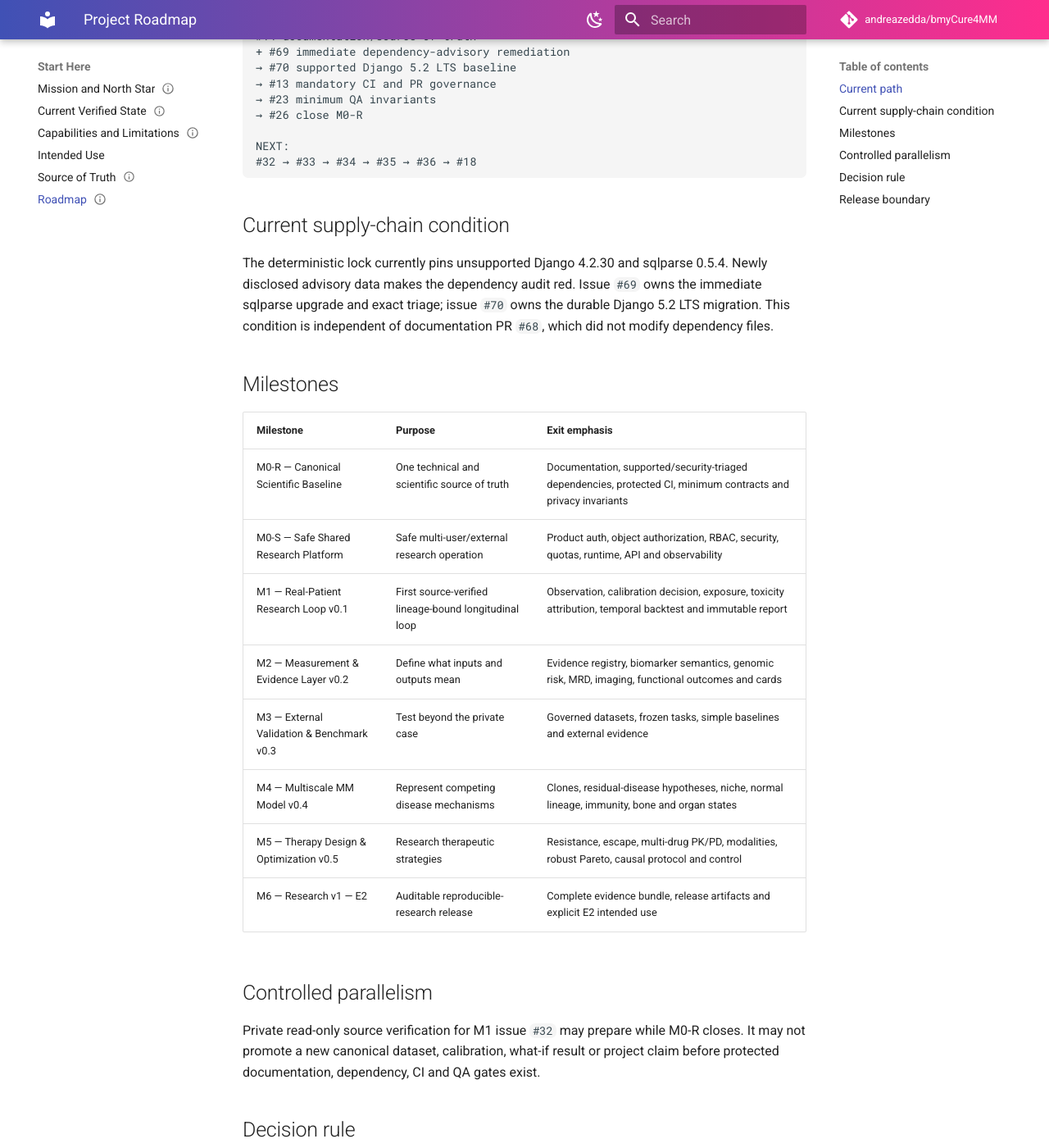
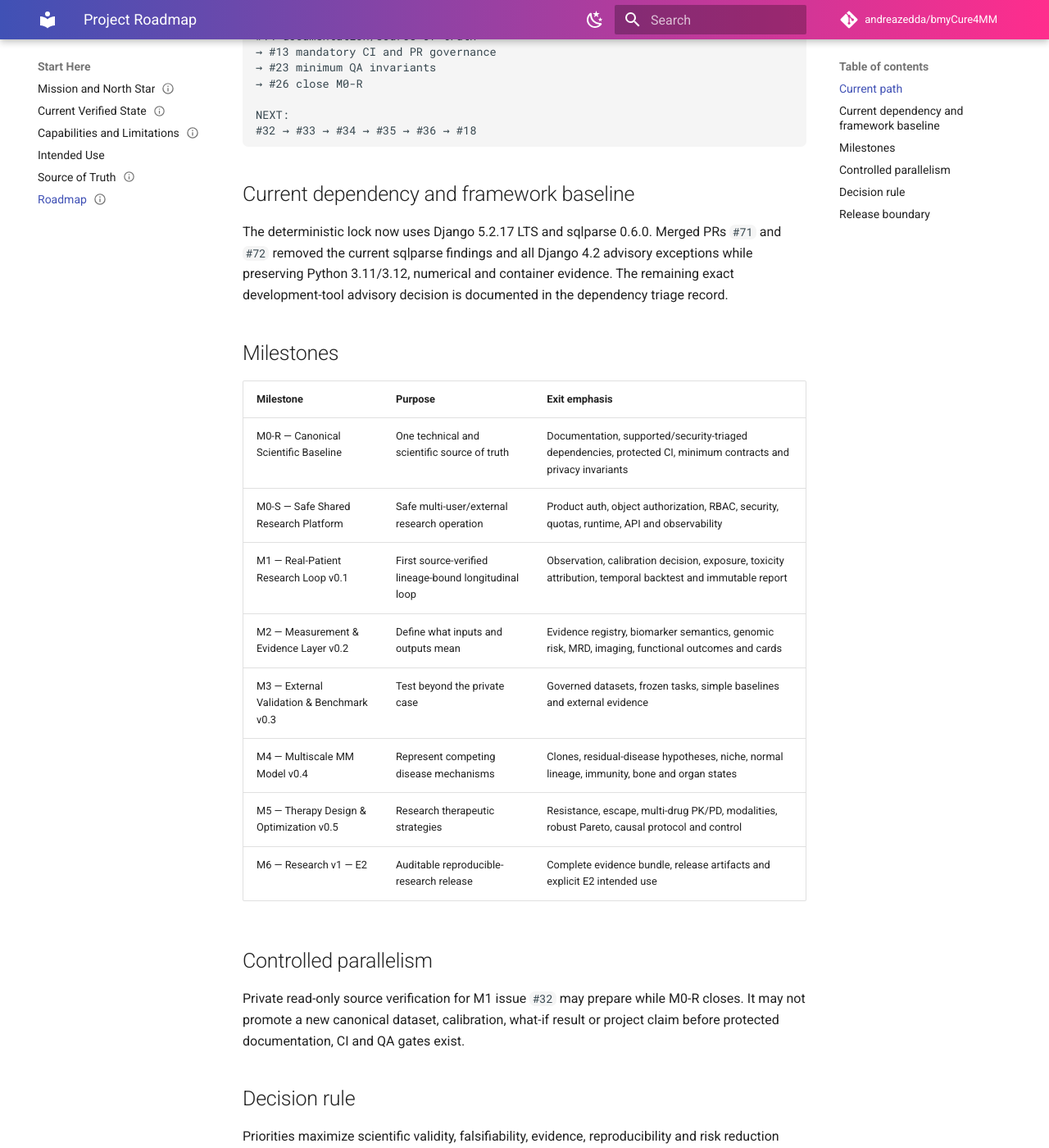
Before and after one commit to andreazedda/bmyCure4MM, an MkDocs documentation site: the page built from docs/product/ROADMAP.md, in a window 1280 px wide and 1400 px high, scrolled down 421 px. Shown: the whole window at 82% size. Built offline with MkDocs 1.6.1 and Material for MkDocs 9.7.7, drawn with Linux system fonts in a browser that asks for light colours; comment, search, counter and statistics services are not loaded; some of the changed text lies outside the part shown.

Commit message:
docs: align roadmap after dependency and Django migrations

````diff
--- a/docs/product/ROADMAP.md
+++ b/docs/product/ROADMAP.md
@@ -16,12 +16,10 @@ GitHub issues and milestones are the execution control plane. This page explains
 
 ```text
 COMPLETED:
-#11 → #12 → #15 → #19
+#11 → #12 → #15 → #19 → #69 → #70
 
 CURRENT:
 #14 documentation/source of truth
-+ #69 immediate dependency-advisory remediation
-→ #70 supported Django 5.2 LTS baseline
 → #13 mandatory CI and PR governance
 → #23 minimum QA invariants
 → #26 close M0-R
@@ -30,9 +28,9 @@ NEXT:
 #32 → #33 → #34 → #35 → #36 → #18
 ```
 
-## Current supply-chain condition
+## Current dependency and framework baseline
 
-The deterministic lock currently pins unsupported Django 4.2.30 and sqlparse 0.5.4. Newly disclosed advisory data makes the dependency audit red. Issue `#69` owns the immediate sqlparse upgrade and exact triage; issue `#70` owns the durable Django 5.2 LTS migration. This condition is independent of documentation PR `#68`, which did not modify dependency files.
+The deterministic lock now uses Django 5.2.17 LTS and sqlparse 0.6.0. Merged PRs `#71` and `#72` removed the current sqlparse findings and all Django 4.2 advisory exceptions while preserving Python 3.11/3.12, numerical and container evidence. The remaining exact development-tool advisory decision is documented in the dependency triage record.
 
 ## Milestones
 
@@ -49,7 +47,7 @@ The deterministic lock currently pins unsupported Django 4.2.30 and sqlparse 0.5
 
 ## Controlled parallelism
 
-Private read-only source verification for M1 issue `#32` may prepare while M0-R closes. It may not promote a new canonical dataset, calibration, what-if result or project claim before protected documentation, dependency, CI and QA gates exist.
+Private read-only source verification for M1 issue `#32` may prepare while M0-R closes. It may not promote a new canonical dataset, calibration, what-if result or project claim before protected documentation, CI and QA gates exist.
 
 ## Decision rule
 
````
Also changed, not shown: other parts of docs/product/ROADMAP.md (+1 -1 lines).
